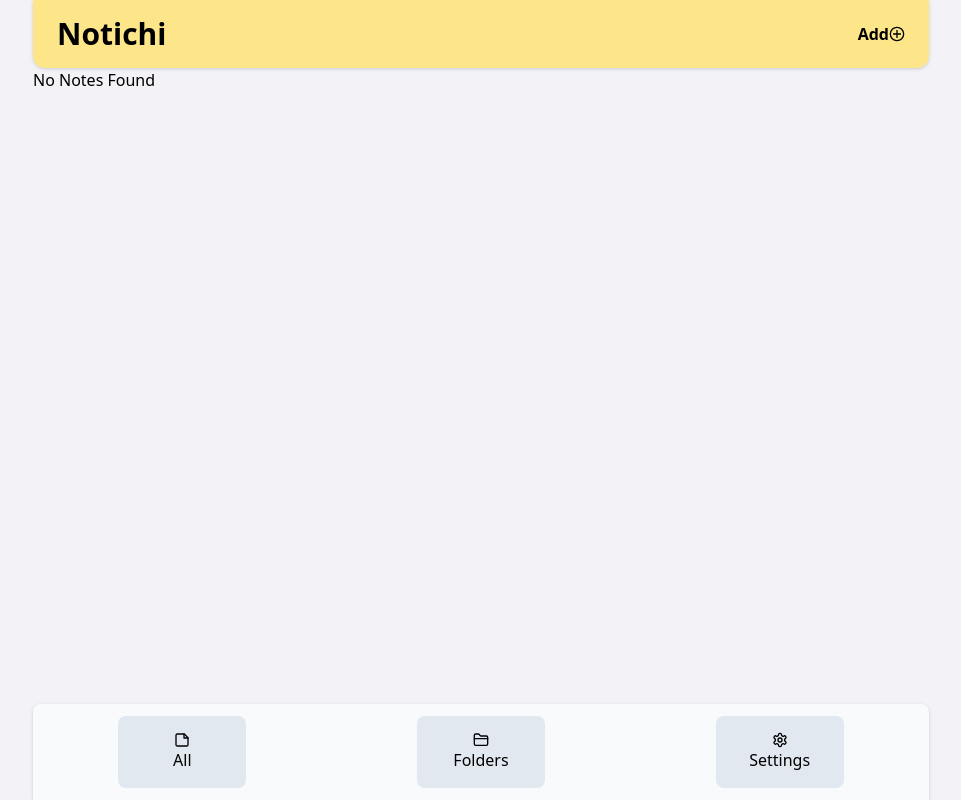
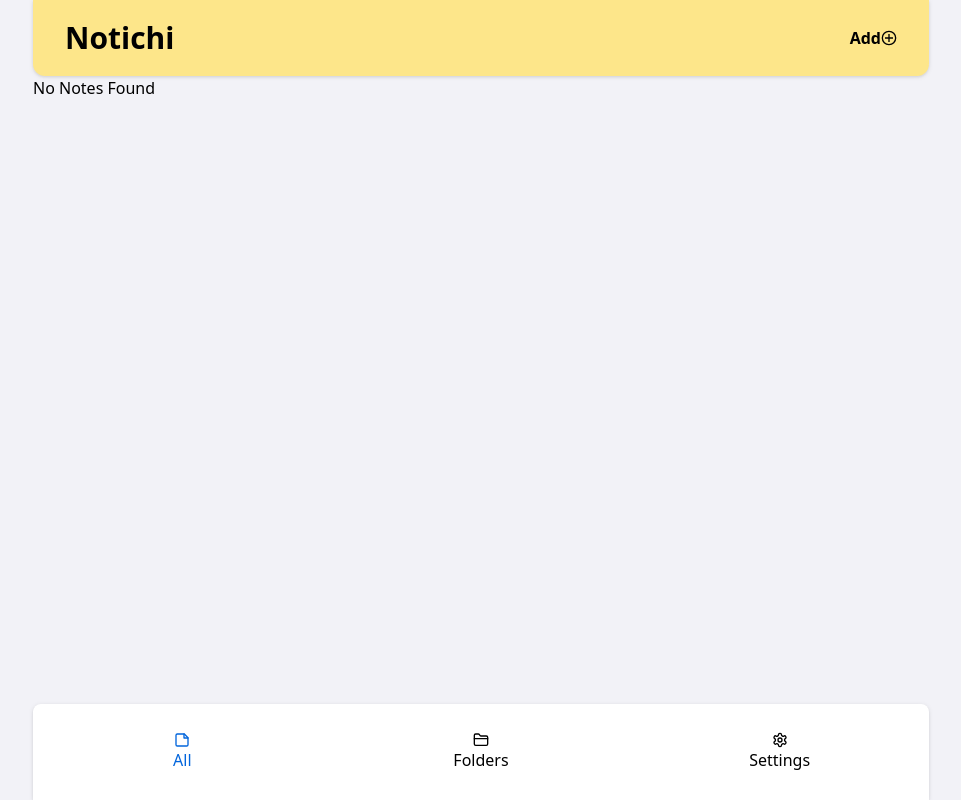
Before and after one commit to MasoudSR/notichi, a Next.js app: page / in a window 1280 px wide. Shown: the whole page, without its empty margins (159-1120 px from the left). Built offline with nearby package versions, Linux system fonts and the light colour scheme.

Commit message:
menubar styles improved

```diff
--- a/src/app/layout.tsx
+++ b/src/app/layout.tsx
@@ -14,7 +14,7 @@ export const metadata: Metadata = {
 export default function RootLayout({ children }: { children: React.ReactNode }) {
 	return (
 		<html lang="en">
-			<body className="flex flex-col min-h-screen bg-[#f2f2f7] max-w-4xl m-auto">
+			<body className="min-h-screen bg-[#f2f2f7] max-w-4xl m-auto">
 				<Header />
 				{children}
 				<MenuBar />
--- a/src/app/page.tsx
+++ b/src/app/page.tsx
@@ -12,7 +12,7 @@ export default function Home() {
 		}
 	}, []);
 	return (
-		<main className="mb-20">
+		<main className="mb-28">
 			{notes.length === 0 && <h1>No Notes Found</h1>}
 			{notes.map((note: { id: string; title: string; text: string }) => (
 				<Note key={note.id} id={note.id} title={note.title} note={note.text} />
--- a/src/components/module/Note.tsx
+++ b/src/components/module/Note.tsx
@@ -3,7 +3,7 @@ import Link from "next/link";
 export default function Note({ id, title, note }: { id: string; title: string; note: string }) {
 	return (
 		<Link href={`/note/${id}`}>
-			<div className="bg-white rounded-lg m-4 drop-shadow">
+			<div className="bg-white rounded-lg m-6 drop-shadow">
 				<h4 className="text-xl font-bold p-5">{title}</h4>
 				<p className="border-t-2 border-[#f2f2f7] p-5">{note}</p>
 			</div>
--- a/src/components/template/Header.tsx
+++ b/src/components/template/Header.tsx
@@ -3,7 +3,7 @@ import { GrAddCircle } from "react-icons/gr";
 
 export default function Header() {
 	return (
-		<div className="flex justify-between font-bold items-center align-middle px-6 py-4 bg-amber-200 rounded-b-xl sticky top-0 drop-shadow z-10">
+		<div className="flex justify-between font-bold items-center align-middle px-8 py-5 bg-amber-200 rounded-b-xl sticky top-0 drop-shadow z-10">
 			<span className="text-3xl">Notichi</span>
 			<span>
 				<Link href="/add" className="flex items-center">
--- a/src/components/template/MenuBar.tsx
+++ b/src/components/template/MenuBar.tsx
@@ -1,13 +1,37 @@
+"use client";
 import Link from "next/link";
+import { usePathname } from "next/navigation";
 
-import {LuStickyNote , LuSettings , LuFolderClosed} from "react-icons/lu"
+import { LuStickyNote, LuSettings, LuFolderClosed } from "react-icons/lu";
 
 export default function MenuBar() {
+	const pathName = usePathname();
+	console.log(pathName);
+
 	return (
-		<div className="bg-slate-50 rounded-t-lg fixed bottom-0 w-screen max-w-4xl flex justify-around drop-shadow">
-			<Link href="/" className="w-32 p-4 m-3 bg-slate-200 rounded-lg flex flex-col items-center"><LuStickyNote />All</Link>
-			<Link href="/folders" className="w-32 p-4 m-3 bg-slate-200 rounded-lg flex flex-col items-center"><LuFolderClosed />Folders</Link>
-			<Link href="/settings" className="w-32 p-4 m-3 bg-slate-200 rounded-lg  flex flex-col items-center"><LuSettings />Settings</Link>
+		<div className="bg-white rounded-t-lg fixed bottom-0 w-screen max-w-4xl flex justify-around drop-shadow font-medium">
+			<Link
+				href="/"
+				className={`w-32 p-4 m-3 rounded-lg flex flex-col items-center ${pathName === "/" && "text-[#0265dc]"} `}>
+				<LuStickyNote />
+				All
+			</Link>
+			<Link
+				href="/folders"
+				className={`w-32 p-4 m-3 rounded-lg flex flex-col items-center ${
+					pathName === "/folders" && "text-[#0265dc]"
+				} `}>
+				<LuFolderClosed />
+				Folders
+			</Link>
+			<Link
+				href="/settings"
+				className={`w-32 p-4 m-3 rounded-lg  flex flex-col items-center ${
+					pathName === "/settings" && "text-[#0265dc]"
+				}`}>
+				<LuSettings />
+				Settings
+			</Link>
 		</div>
 	);
 }
--- a/src/components/template/NoteDetailsPage.tsx
+++ b/src/components/template/NoteDetailsPage.tsx
@@ -4,7 +4,7 @@ import { useEffect, useState } from "react";
 import { useParams, useRouter } from "next/navigation";
 
 export default function NoteDetailsPage() {
-    const router = useRouter()
+	const router = useRouter();
 	const params = useParams();
 	const [note, setNote] = useState<{ id: string; title: string; text: string }>({ id: "", title: "", text: "" });
 
```
